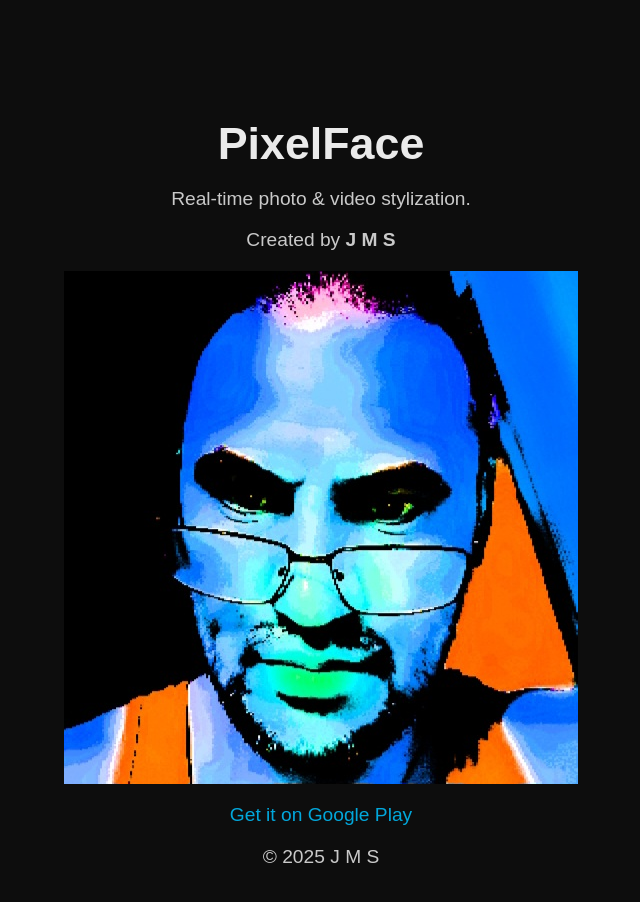
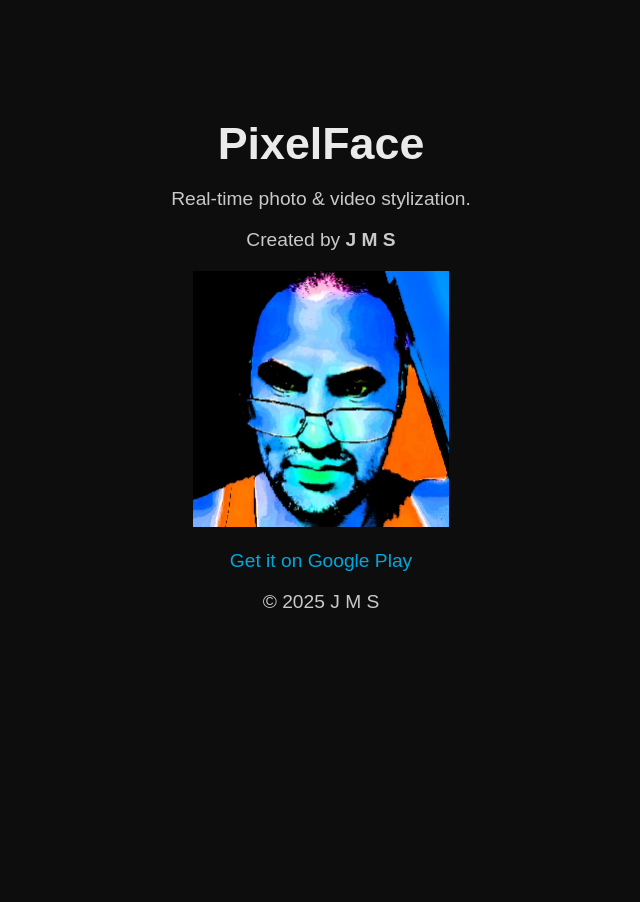
Before and after one commit to official-jms/official-jms.github.io, a plain HTML site: page pixelface/index.html in a window 1280 px wide. Shown: the whole page, without its empty margins (319-959 px from the left). After the commit the page ends 800 px from the top, so only its background shows below. Drawn offline with Linux system fonts and the light colour scheme.

Commit message:
Update index.html

```diff
--- a/pixelface/index.html
+++ b/pixelface/index.html
@@ -29,33 +29,13 @@
       color: #00c2ff;
       text-decoration: none;
     }
-
-    /* Картинка центрирована, адаптивна и с hover-эффектом */
-    img {
-      display: block;
-      margin: 20px auto;
-      max-width: 80%;
-      height: auto;
-      transition: transform 0.3s ease; /* плавный эффект при наведении */
-    }
-    img:hover {
-      transform: scale(1.05); /* лёгкое увеличение */
-    }
-
-    @media (max-width: 600px) {
-      img {
-        max-width: 100%;
-      }
-    }
   </style>
 </head>
 <body>
   <h1>PixelFace</h1>
   <p>Real-time photo & video stylization.</p>
   <p>Created by <b>J M S</b></p>
-
-  <img src="https://official-jms.github.io/pixelface/PixelFace_1762195876503.jpg" alt="PixelFace image">
-
+  <img src="https://official-jms.github.io/pixelface/PixelFace_1762195876503.jpg" alt="PixelFace image" width="256" height="256">
   <p><a href="https://play.google.com/store/apps/details?id=com.jms.pixelface" target="_blank">Get it on Google Play</a></p>
   <p>© 2025 J M S</p>
 </body>
```
